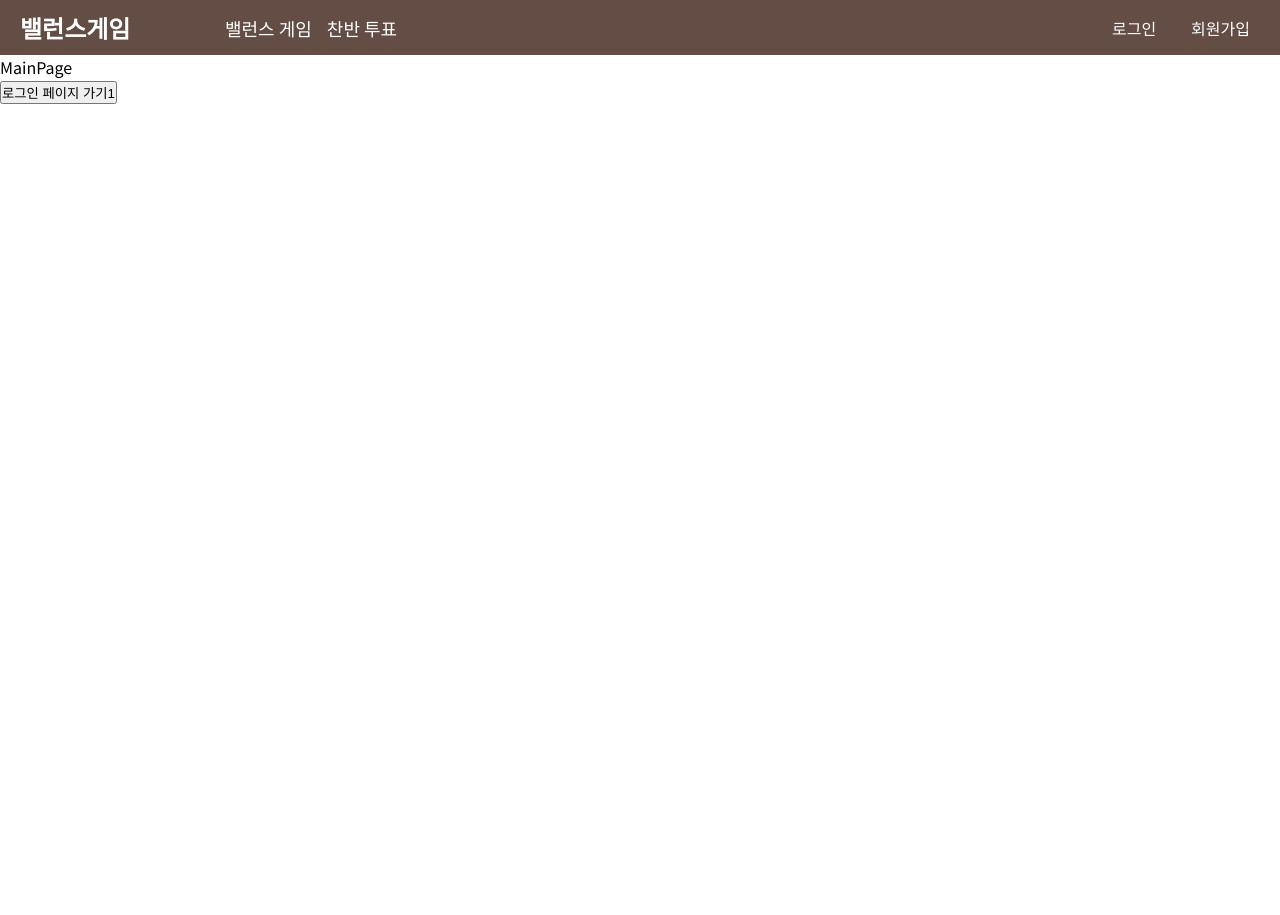
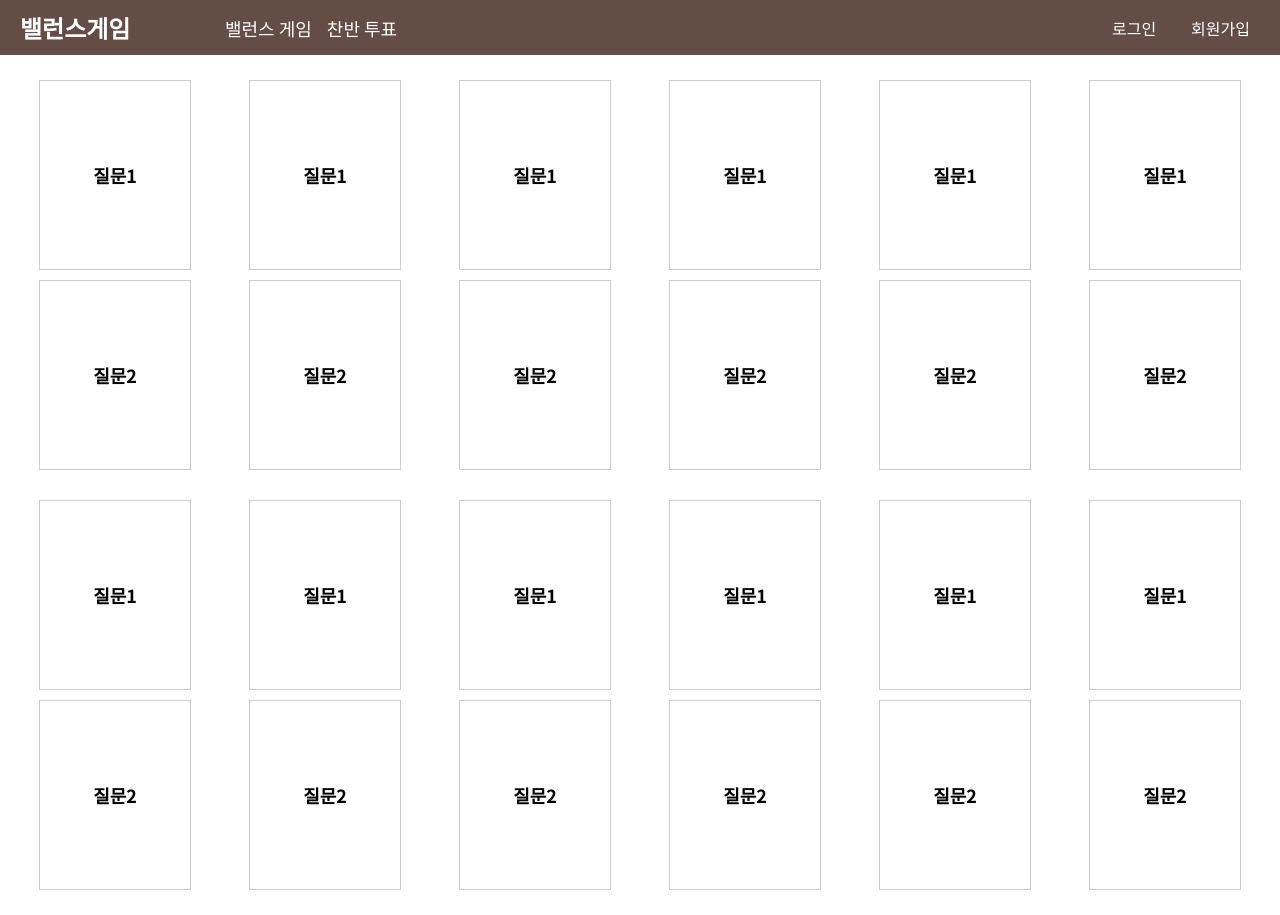
Before and after one commit to KoesJin/Daelim_TechFair, a React (Create React App) app: page / in a window 1280 px wide. Before the commit the page ends 800 px from the top, so only its background shows below. Built offline with nearby package versions, Linux system fonts and the light colour scheme.

Commit message:
Add Boxs

```diff
--- /dev/null
+++ b/src/components/BalanceBox.jsx
@@ -0,0 +1,15 @@
+import React from 'react';
+import styles from '../css/BalanceBox.module.css';
+
+const BalanceGame = () => {
+  return (
+    <div className={styles.container}>
+      <div className={styles.questionContainer}>
+        <div className={styles.question}>질문1</div>
+        <div className={styles.question}>질문2</div>
+      </div>
+    </div>
+  );
+};
+
+export default BalanceGame;
--- /dev/null
+++ b/src/css/BalanceBox.module.css
@@ -0,0 +1,27 @@
+.container {
+  width: 100%;
+  height: 400px; /* 원하는 높이로 조정 가능 */
+  display: flex;
+  flex-direction: column;
+  justify-content: center;
+  align-items: center;
+}
+
+.questionContainer {
+  width: 80%; /* 적절한 너비로 조정 가능 */
+  height: 100%;
+  display: flex;
+  flex-direction: column;
+}
+
+.question {
+  flex: 1; /* 각 질문이 세로로 균등하게 나눠짐 */
+  display: flex;
+  justify-content: center;
+  align-items: center;
+  background-color: white;
+  border: 1px solid #ccc;
+  margin: 5px 0;
+  font-size: 18px;
+  font-weight: bold;
+}
--- /dev/null
+++ b/src/css/MainPage.module.css
@@ -0,0 +1,7 @@
+.gridContainer {
+  display: grid;
+  grid-template-columns: repeat(6, 1fr);  /* 한 행에 6개씩 표시 */
+  gap: 20px;  /* 각 박스 간의 간격 */
+  padding: 20px;
+  overflow: auto;  /* 내용이 넘칠 경우 스크롤 가능 */
+}
--- a/src/page/MainPage.jsx
+++ b/src/page/MainPage.jsx
@@ -1,23 +1,25 @@
 import React from 'react';
 import { useNavigate } from 'react-router-dom';
 import Header from '../components/Header';
+import BalanceBox from '../components/BalanceBox';
+import styles from '../css/MainPage.module.css';  // CSS 모듈을 따로 만들어서 스타일 적용
 
 const MainPage = () => {
-    const navigate = useNavigate();
+  const navigate = useNavigate();
 
-    return (
-        <>
-          <Header></Header>
-            <div>MainPage</div>
-            <button
-                onClick={() => {
-                    navigate('signinpage');
-                }}
-            >
-                로그인 페이지 가기1
-            </button>
-        </>
-    );
+  // 배열을 만들어 BalanceBox 여러 개 렌더링하기
+  const balanceBoxes = new Array(12).fill(0);  // 예시로 12개를 렌더링
+
+  return (
+    <>
+      <Header />
+      <div className={styles.gridContainer}>
+        {balanceBoxes.map((_, index) => (
+          <BalanceBox key={index} />
+        ))}
+      </div>
+    </>
+  );
 };
 
 export default MainPage;
```
